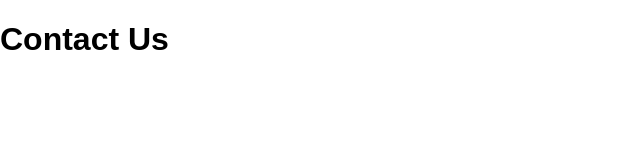
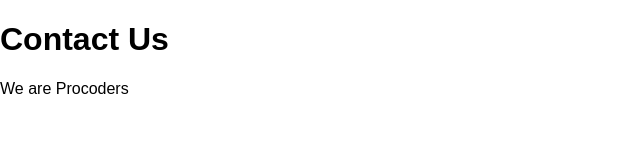
Before and after one commit to Salman-Anjum/learning-git, a plain HTML site: page contact.html in a window 1280 px wide. Shown: the whole page, without its empty margins (0-640 px from the left). Drawn offline with Linux system fonts and the light colour scheme.

Commit message:
add intro

```diff
--- a/contact.html
+++ b/contact.html
@@ -8,5 +8,6 @@
     </head>
 <body>
    <h1>Contact Us</h1>
+   <p>We are Procoders</p>
 </body>
 </html>
```
